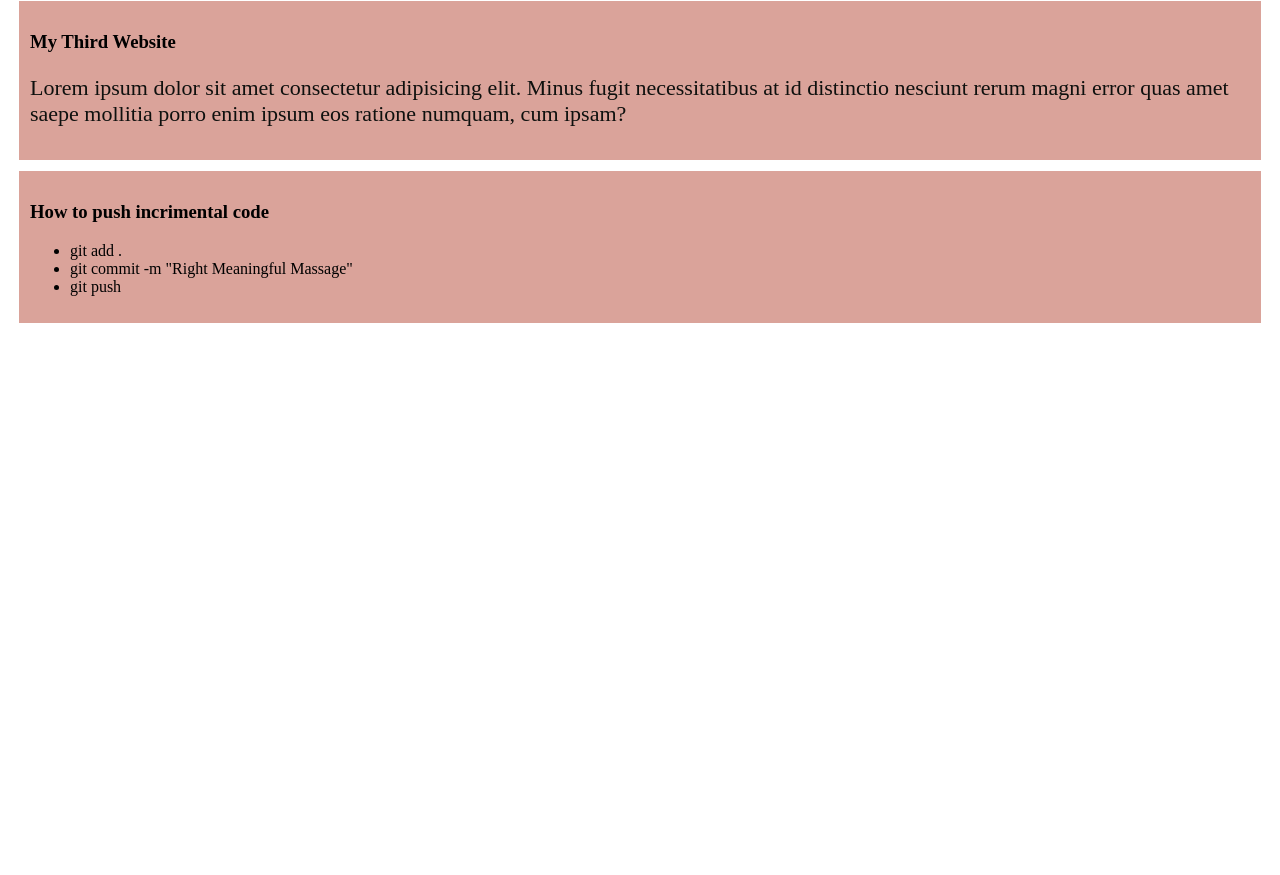
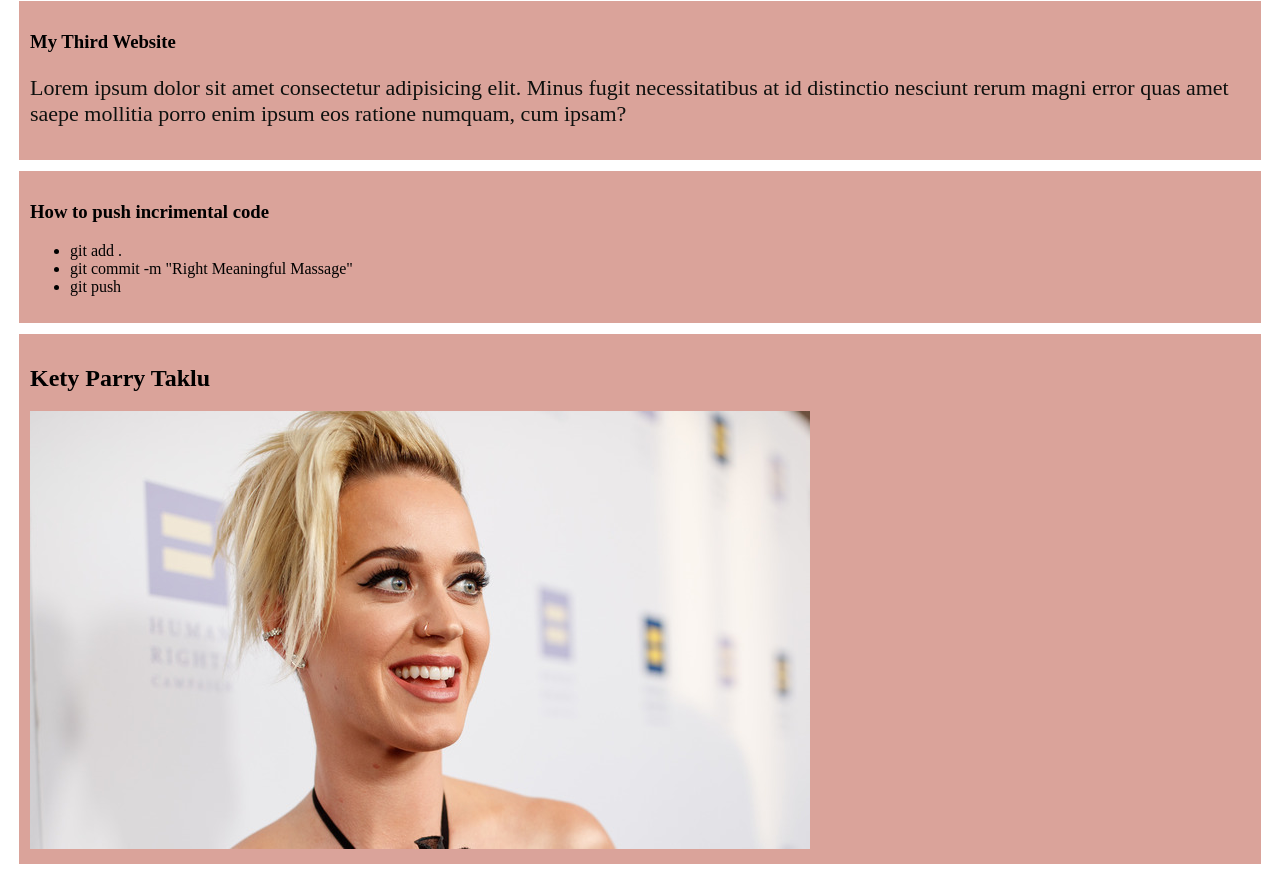
Before and after one commit to A01711575013/My-Simple-Website, a plain HTML site: page index.html in a window 1280 px wide. Shown: the part 349-1224 px from the top of the page. Before the commit the page ends 800 px from the top, so only its background shows below. Drawn offline with Linux system fonts and the light colour scheme.

Commit message:
i have add ketty Parry Photo

```diff
--- a/index.html
+++ b/index.html
@@ -27,5 +27,9 @@
             <li>git push</li>
         </ul>
     </div>
+    <div>
+        <h2>Kety Parry Taklu</h2>
+        <img src="Img/Katy Perry.jpg" alt="Kety Parry">
+    </div>
 </body>
 </html>
```
Also changed, not shown: Img/Katy Perry.jpg (added).
